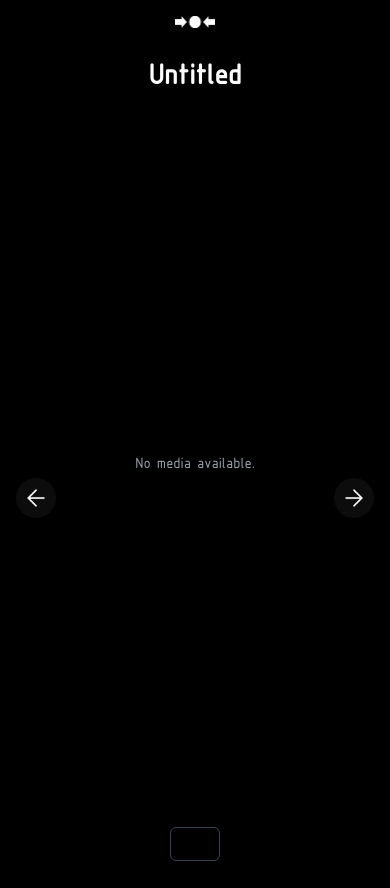
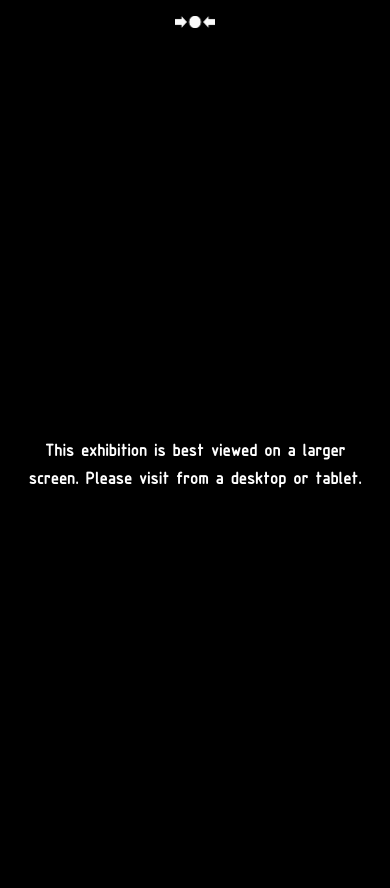
Before and after one commit to Non-territorial/ntf, a Next.js app: page /gallery/1 in a window 390 px wide. Built offline with nearby package versions, Linux system fonts and the light colour scheme.

Commit message:
larger screen

```diff
--- a/src/app/gallery/[id]/page.tsx
+++ b/src/app/gallery/[id]/page.tsx
@@ -1,6 +1,6 @@
 "use client";
 
-import React, { useState } from "react";
+import { useEffect, useState } from "react";
 import Link from "next/link";
 import { useParams } from "next/navigation";
 import Image from "next/image";
@@ -30,6 +30,7 @@ const mediaDataTyped = mediaData as Record<string, MediaItem[]>;
 const GalleryDetailPage = () => {
   const params = useParams();
   const workId = params?.id as string;
+  const [isMobile, setIsMobile] = useState(false);
 
   // Initialize state with JSON media for this work only.
   const [mediaItems] = useState<MediaItem[]>(() => {
@@ -68,6 +69,36 @@ const GalleryDetailPage = () => {
   const customLoader = ({ src }: { src: string }) => {
     return `https://images.weserv.nl/?url=${encodeURIComponent(src)}&w=800&h=600&q=75`;
   };
+  useEffect(() => {
+    const checkScreenSize = () => {
+      setIsMobile(window.innerWidth < 768); // Adjust width threshold if needed
+    };
+
+    checkScreenSize();
+    window.addEventListener("resize", checkScreenSize);
+
+    return () => window.removeEventListener("resize", checkScreenSize);
+  }, []);
+
+  // 🔹 This part shows the message instead of the exhibition on mobile
+  if (isMobile) {
+    return (
+      <div className="bg-black text-white min-h-screen">
+        <nav className="w-full py-4 flex justify-center bg-black">
+        <Link href="/gallery">
+          <Image src="/logo.png" alt="Logo" width={40} height={40} className="cursor-pointer" />
+        </Link>
+      </nav>
+        <div className="flex flex-col items-center justify-center h-screen text-center p-6">
+          <p className="text-lg font-semibold">
+            This exhibition is best viewed on a larger screen.
+            Please visit from a desktop or tablet.
+          </p>
+        </div>
+      </div>
+    );
+  }
+
 
   return (
     <div className="bg-black text-white flex flex-col items-center">
```
